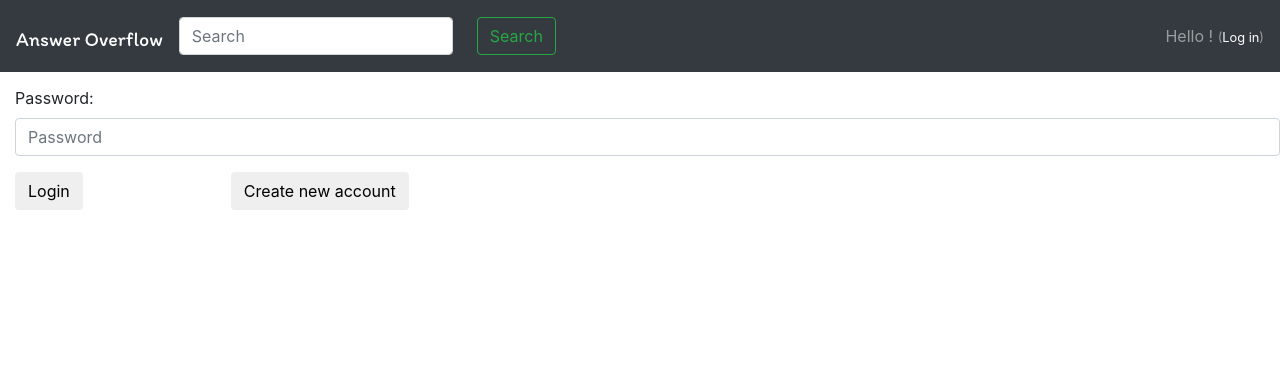
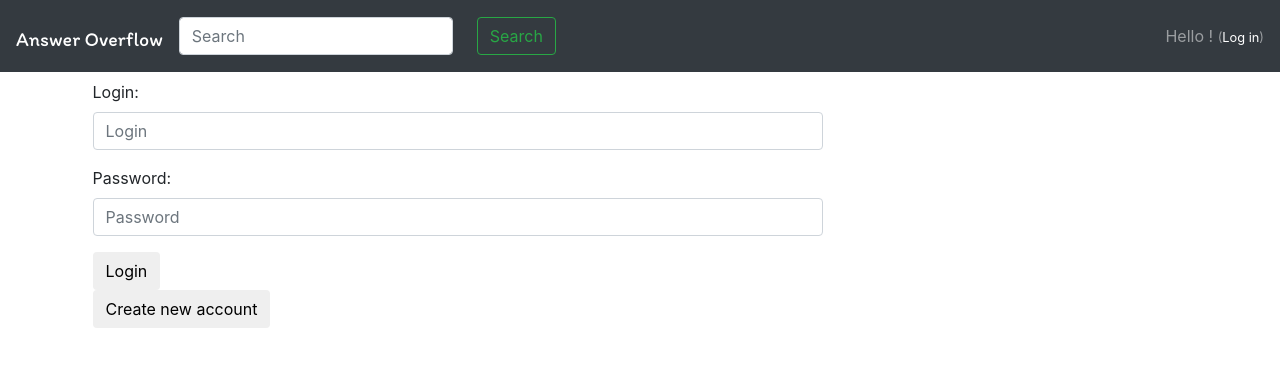
Before and after one commit to aleksandrkhoroshenin/stack_overflow, a Django app: page /login/ in a window 1280 px wide. Shown: the top 372 px of the page. Run offline with Django 3.2, Linux system fonts and the light colour scheme; some libraries are stand-ins or nearby versions.

Commit message:
fix registration

```diff
--- a/web/landing/templates/registration/login.html
+++ b/web/landing/templates/registration/login.html
@@ -8,7 +8,9 @@
 {% endblock %}
 
 {% block content %}
-
+<main role="main" class="container">
+        <div class="row">
+            <div class="col-8">
                 <div>
                      <form action="{% url "login_confirm" %}" method="post">
 
@@ -24,20 +26,23 @@
                             <input type="password" class="form-control sign-form" name="password" placeholder="Password"/>
                             {#                <span class="help-block">Woohoo!</span>#}
                         </div>
-
                         <div class="row">
-                <div class="col-2">
+                            <div class="col-6">
                                 <button type="submit" class="btn btn-default">Login</button>
                              </div>
+                        </div>
+
+                     </form>
+                        <div class="row">
                             <div class="col-6">
                                 <a href="{% url "signup" %}"><button type="submit" class="btn btn-default">Create new account</button></a>
                             </div>
                          </div>
-         </form>
+                </div>
+            </div>
+        </div>
+</main>
 
-
-
-    </div>
 
 {% endblock %}
 
--- a/web/landing/views.py
+++ b/web/landing/views.py
@@ -32,7 +32,7 @@ def post_new(request):
         if form.is_valid():
             question = form.save(commit=False)
             question.author = request.user
-            question.title = ''
+            # question.title = ''
             # question.make_tags(request)
             question.published_date = timezone.now()
             question.save()
```
Also changed, not shown: web/landing/templates/registration/sign_up.html (+8 -9 lines), web/landing/templates/web/add_comment.html (+12 -5 lines), web/landing/templates/web/post_detail.html (+8 -0 lines), web/landing/templates/web/post_edit.html (+11 -5 lines), web/db.sqlite3. Lines whose indentation alone changed are shown as unchanged.
